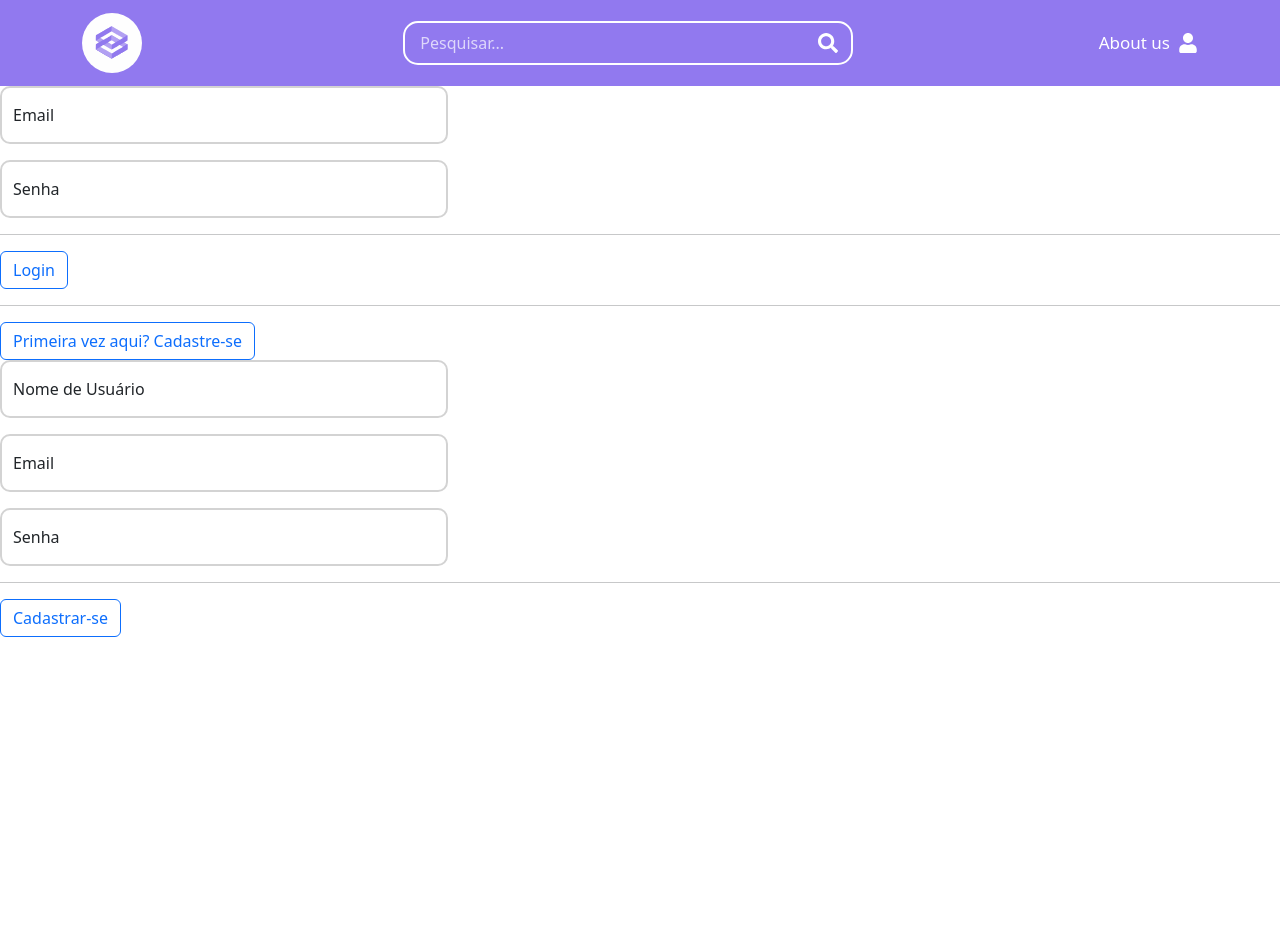
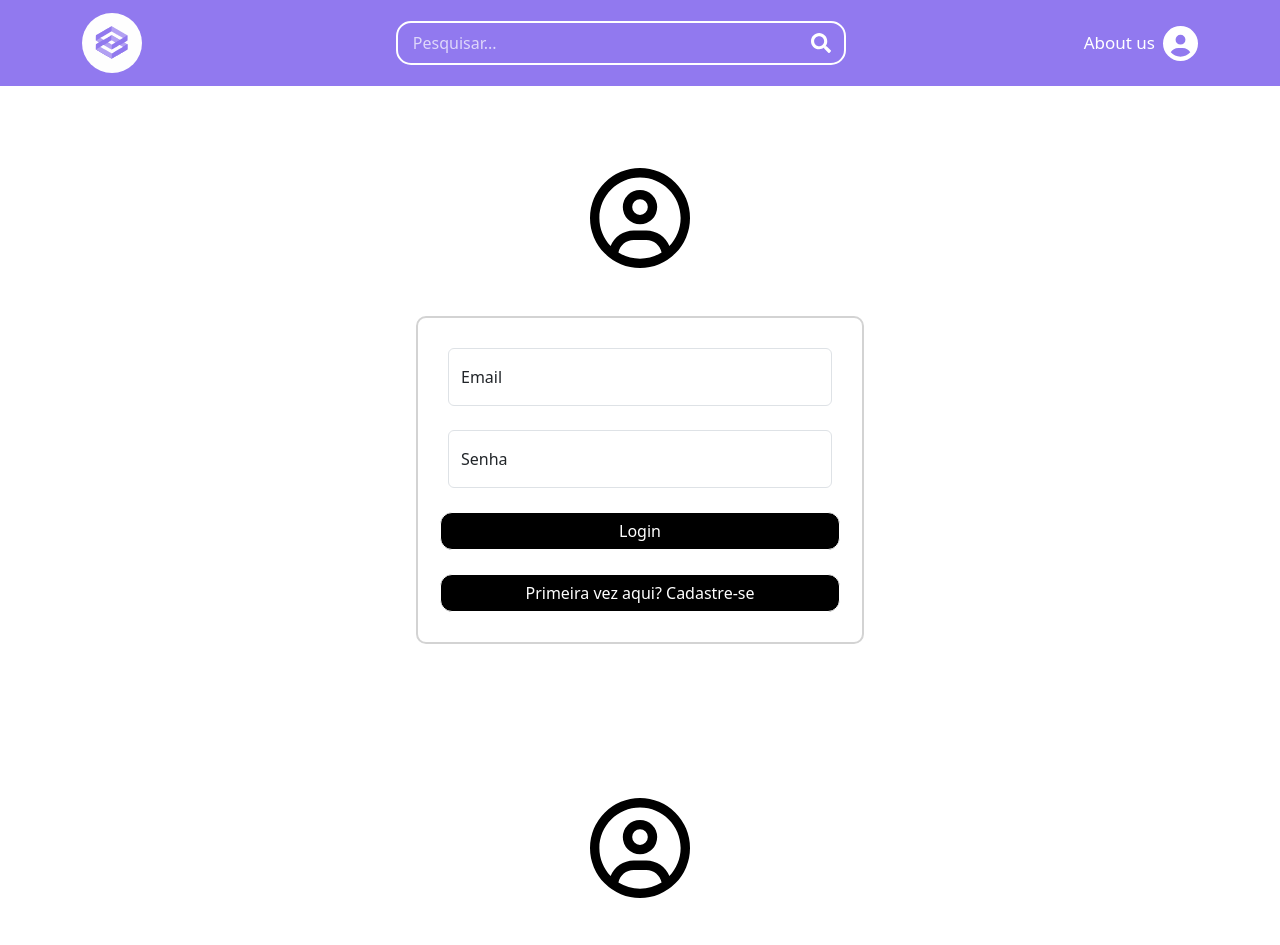
Before and after one commit to JuanVyctor/formatador-ABNT, a React (Create React App) app in the folder frontend/: page / in a window 1280 px wide. Shown: the top 945 px of the page. Before the commit the page ends 800 px from the top, so only its background shows below. Built offline with nearby package versions, Linux system fonts and the light colour scheme.

Commit message:
corrigindo problemas de push

```diff
--- a/frontend/src/components/Login.js
+++ b/frontend/src/components/Login.js
@@ -1,39 +1,49 @@
 import Form from "react-bootstrap/Form";
+import "../css/Login.css";
+import { FaRegCircleUser } from "react-icons/fa6";
 import Button from "react-bootstrap/Button";
-import '../css/Login.css';
 
 function FormFloatingCustom() {
   return (
+    <>
+      <div className="body">
         <div className="">
-      <Form.Floating className="mb-3">
+          <FaRegCircleUser className="UserIcon mb-4" />
+        </div>
+        <div className="formulario mt-4">
+          <div>
+            <Form.Floating className="mb-4">
               <Form.Control
                 id="floatingInputCustom"
                 type="email"
-          placeholder="nome@exemplo.com"
-          className="formulario"
+                placeholder="name@example.com"
               />
               <label htmlFor="floatingInputCustom">Email</label>
             </Form.Floating>
-      <Form.Floating>
+            <Form.Floating className="mb-4">
               <Form.Control
                 id="floatingPasswordCustom"
                 type="password"
-          placeholder="Senha"
-          className="formulario"
+                placeholder="Password"
               />
               <label htmlFor="floatingPasswordCustom">Senha</label>
             </Form.Floating>
-      <hr></hr>
+            <div className="Buttons mb-4 d-flex justify-content-center">
               <a>
-        <Button variant="outline-primary">Login</Button>
+                <Button className="Button">Login</Button>
               </a>
-      <hr></hr>
+            </div>
+            <div className="Buttons d-flex justify-content-center">
               <a>
-        <Button variant="outline-primary">
+                <Button className="Button">
                   Primeira vez aqui? Cadastre-se
                 </Button>
               </a>
             </div>
+          </div>
+        </div>
+      </div>
+    </>
   );
 }
 
--- a/frontend/src/components/Navigation.js
+++ b/frontend/src/components/Navigation.js
@@ -3,7 +3,8 @@ import Navbar from 'react-bootstrap/Navbar';
 import Form from 'react-bootstrap/Form';
 import '../css/Navigation.css';
 import logo from '../logo.svg';
-import { FaSearch, FaUser } from 'react-icons/fa';
+import { FaSearch } from 'react-icons/fa';
+import { FaCircleUser } from "react-icons/fa6";
 
 function Navigation() {
   return (
@@ -30,7 +31,7 @@ function Navigation() {
         </Form>
         <div className="d-flex align-items-center">
           <span className="about-us-text me-2">About us</span>
-          <FaUser className="profile-icon" />
+          <FaCircleUser className="profile-icon" />
         </div>
       </Container>
     </Navbar>
--- a/frontend/src/components/SignUp.js
+++ b/frontend/src/components/SignUp.js
@@ -1,43 +1,51 @@
-import Form from 'react-bootstrap/Form';
-import Button from 'react-bootstrap/Button';
+import Form from "react-bootstrap/Form";
 import "../css/SignUp.css";
+import { FaRegCircleUser } from "react-icons/fa6";
+import Button from "react-bootstrap/Button";
 
-function FormFloatingCustomSignup() {
+function FormFloatingCustom() {
   return (
     <>
-      <Form.Floating className="mb-3">
+      <div className="body">
+        <div className="">
+          <FaRegCircleUser className="UserIcon mb-4" />
+        </div>
+        <div className="formulario mt-4">
+          <div>
+            <Form.Floating className="mb-4">
+              <Form.Control
+                id="floatingNameCustom"
+                type="text"
+                placeholder="Name"
+              />
+              <label htmlFor="floatingNameCustom">Nome</label>
+            </Form.Floating>
+            <Form.Floating className="mb-4">
               <Form.Control
                 id="floatingInputCustom"
-          type="text"
-          placeholder="Maria Eduarda"
-          className="formulario"
+                type="email"
+                placeholder="name@example.com"
               />
-        <label htmlFor="floatingInputCustom">Nome de Usuário</label>
+              <label htmlFor="floatingInputCustom">Email</label>
             </Form.Floating>
-      <Form.Floating className="mb-3">
-        <Form.Control
-          id="floatingEmailCustom"
-          type="email"
-          placeholder="nome@exemplo.com"
-          className="formulario"
-        />
-        <label htmlFor="floatingEmailCustom">Email</label>
-      </Form.Floating>
-      <Form.Floating>
+            <Form.Floating className="mb-4">
               <Form.Control
                 id="floatingPasswordCustom"
                 type="password"
-          placeholder="Senha"
-          className="formulario"
+                placeholder="Password"
               />
               <label htmlFor="floatingPasswordCustom">Senha</label>
             </Form.Floating>
-      <hr></hr>
+            <div className="Buttons d-flex justify-content-center">
               <a>
-        <Button variant="outline-primary">Cadastrar-se</Button>
+                <Button className="Button">Criar Conta</Button>
               </a>
+            </div>
+          </div>
+        </div>
+      </div>
     </>
   );
 }
 
-export default FormFloatingCustomSignup;
+export default FormFloatingCustom;
--- a/frontend/src/css/Navigation.css
+++ b/frontend/src/css/Navigation.css
@@ -38,7 +38,7 @@
 
   .profile-icon {
     color: white;
-    font-size: 20px;
+    font-size: 35px;
   }
 
 
```
Lines whose indentation alone changed are shown as unchanged.
